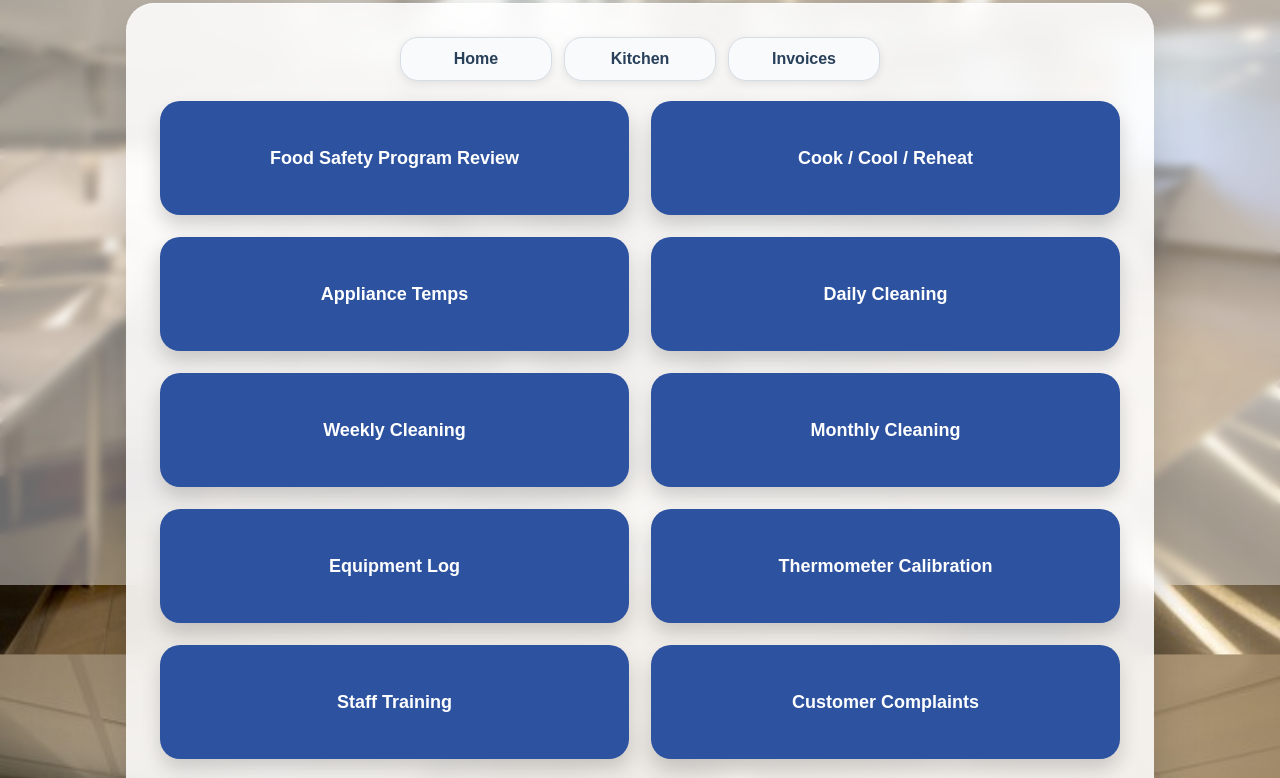
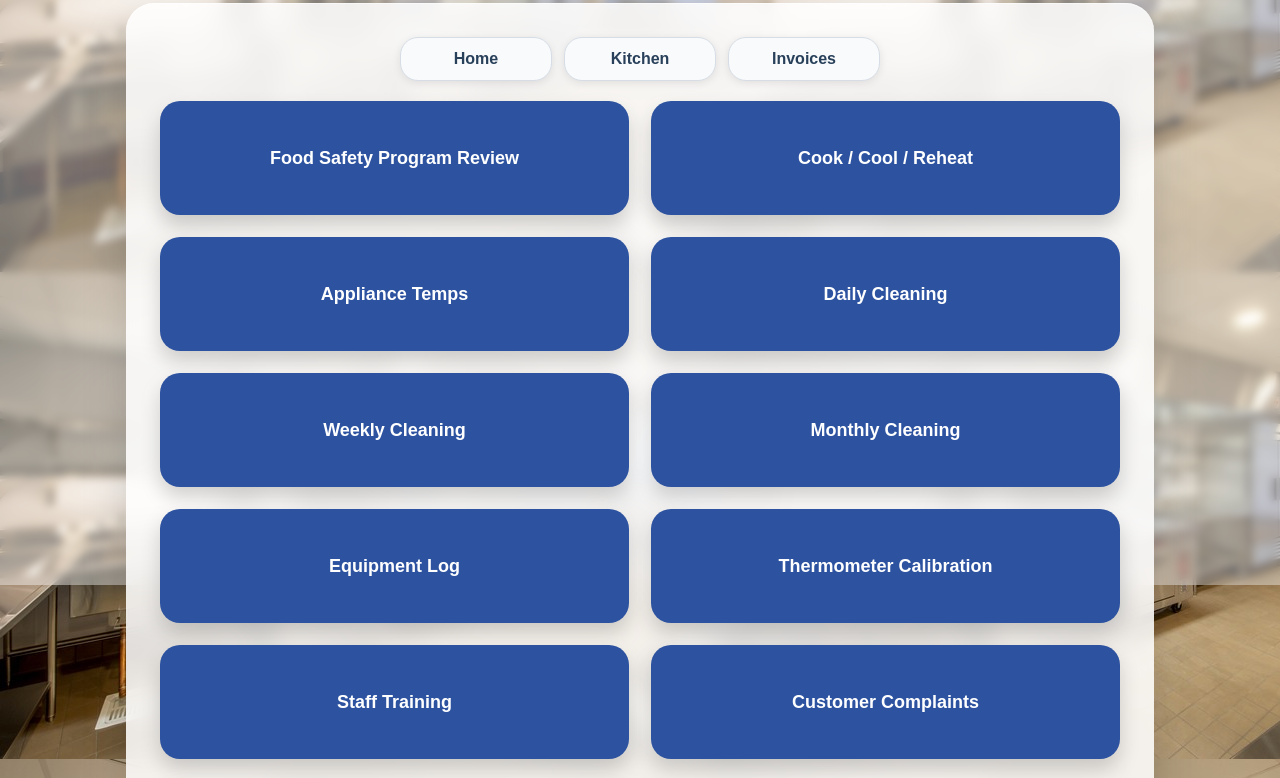
Before and after one commit to motherduckkitchen/motherduckkitchen, a plain HTML site: page brewer_st.html in a window 1280 px wide. Shown: the part 215-993 px from the top of the page. Drawn offline with Linux system fonts and the light colour scheme.

Commit message:
Update brewer_st.html

```diff
--- a/brewer_st.html
+++ b/brewer_st.html
@@ -9,7 +9,7 @@
 body{
   margin:0;
   font-family:Arial,Helvetica,sans-serif;
-  background:url("kitchen.jpg") center/cover no-repeat fixed;
+  background-image:url("/motherduckkitchen/kitchen.jpg");
   min-height:100vh;
 }
 .wash{
```
